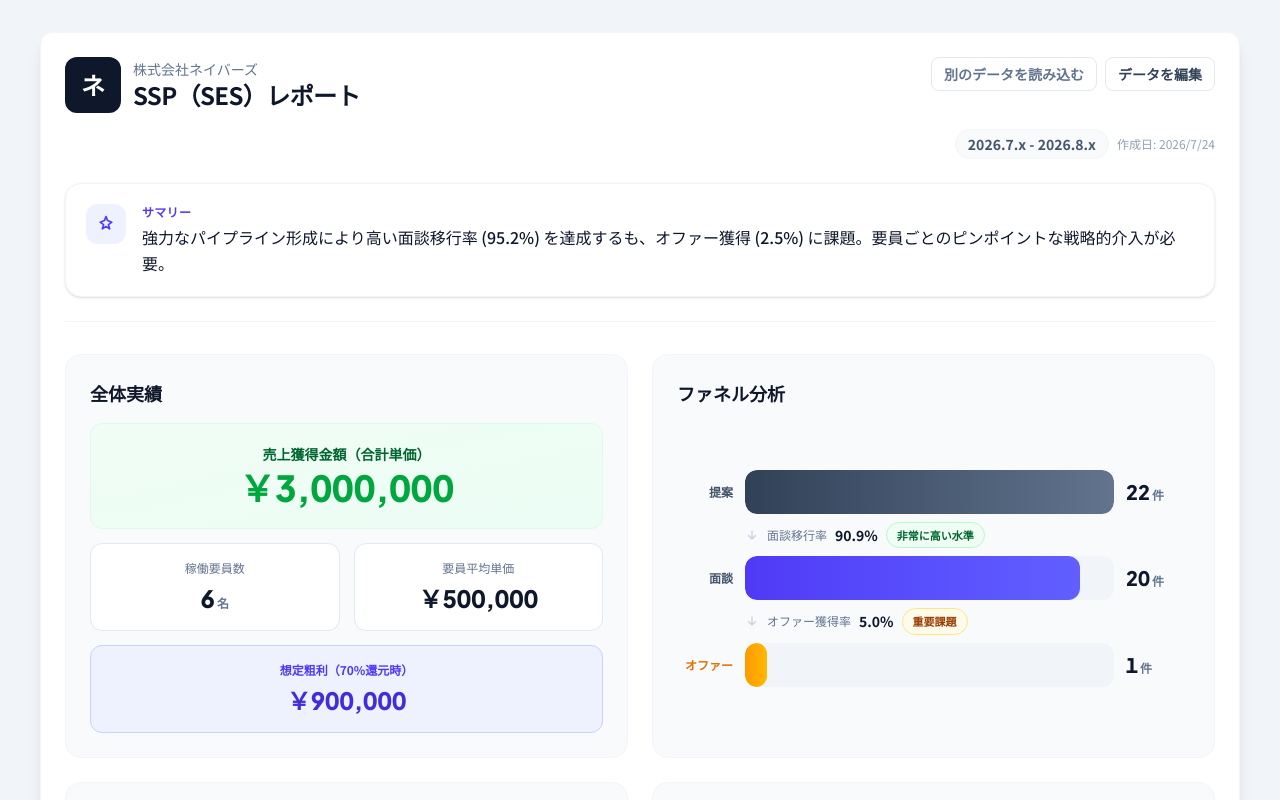
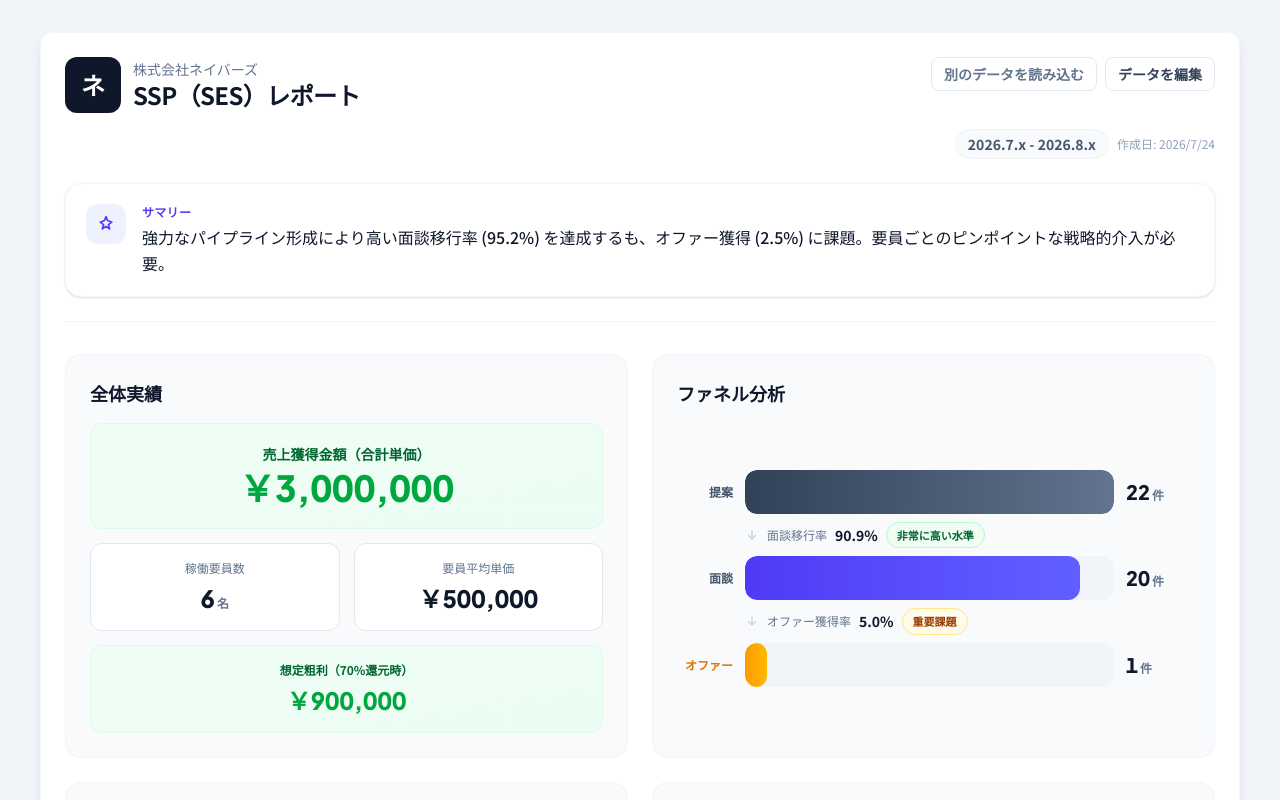
Before and after one commit to kurokawa0701/SSPreports, a React (Vite) app: page / in a window 1280 px wide. Both pictures are taken after a click on the button "サンプルデータで試す". Shown: the top 800 px of the page. Built offline with nearby package versions, Linux system fonts and the light colour scheme.

Commit message:
Add PDF download button, remove footer note, unify KPI card colors

```diff
--- a/src/PerformanceReport.tsx
+++ b/src/PerformanceReport.tsx
@@ -279,6 +279,10 @@ const PerformanceReport: React.FC<PerformanceReportProps> = ({
     }
   };
 
+  const handleDownloadPdf = () => {
+    window.print();
+  };
+
   const hasMembers = calculatedData.memberCalculations.length > 0;
 
   return (
@@ -476,9 +480,9 @@ const PerformanceReport: React.FC<PerformanceReportProps> = ({
                 </p>
               </div>
             </div>
-            <div className="p-4 bg-indigo-50 rounded-xl border border-indigo-200 text-center">
-              <p className="text-xs font-semibold text-indigo-600">想定粗利（{selectedReturnRate * 100}%還元時）</p>
-              <p className="font-display text-2xl font-extrabold mt-1.5 text-indigo-700 tabular-nums">
+            <div className="p-4 bg-gradient-to-br from-green-50 to-emerald-50 rounded-xl border border-green-100 text-center">
+              <p className="text-xs font-semibold text-green-800">想定粗利（{selectedReturnRate * 100}%還元時）</p>
+              <p className="font-display text-2xl font-extrabold mt-1.5 text-green-600 tabular-nums">
                 {formatCurrency(calculatedData.selectedGrossProfit)}
               </p>
             </div>
@@ -834,9 +838,19 @@ const PerformanceReport: React.FC<PerformanceReportProps> = ({
       )}
 
       {/* フッター */}
-      <footer className="border-t border-slate-100 pt-6 text-center">
-        <p className="text-sm font-semibold text-slate-600">レポート作成完了</p>
-        <p className="text-xs text-slate-400 mt-1">このレポートはエクセルデータの自動集計・診断ルールに基づいて作成されています。</p>
+      <footer className="border-t border-slate-100 pt-6 text-center print:hidden">
+        <button
+          type="button"
+          onClick={handleDownloadPdf}
+          className="inline-flex items-center gap-2 px-5 py-2.5 rounded-lg bg-indigo-600 text-white text-sm font-bold hover:bg-indigo-500 transition-colors"
+        >
+          <svg width="16" height="16" viewBox="0 0 24 24" fill="none" stroke="currentColor" strokeWidth="2" strokeLinecap="round" strokeLinejoin="round" aria-hidden="true">
+            <path d="M12 3v12" />
+            <path d="M7 10l5 5 5-5" />
+            <path d="M5 21h14" />
+          </svg>
+          PDFをダウンロード
+        </button>
       </footer>
     </div>
   );
--- a/src/index.css
+++ b/src/index.css
@@ -9,4 +9,9 @@
   @page {
     margin: 12mm;
   }
+
+  * {
+    print-color-adjust: exact;
+    -webkit-print-color-adjust: exact;
+  }
 }
```
Also changed, not shown: 4 other files (tests, documents, lock files or other folders).
